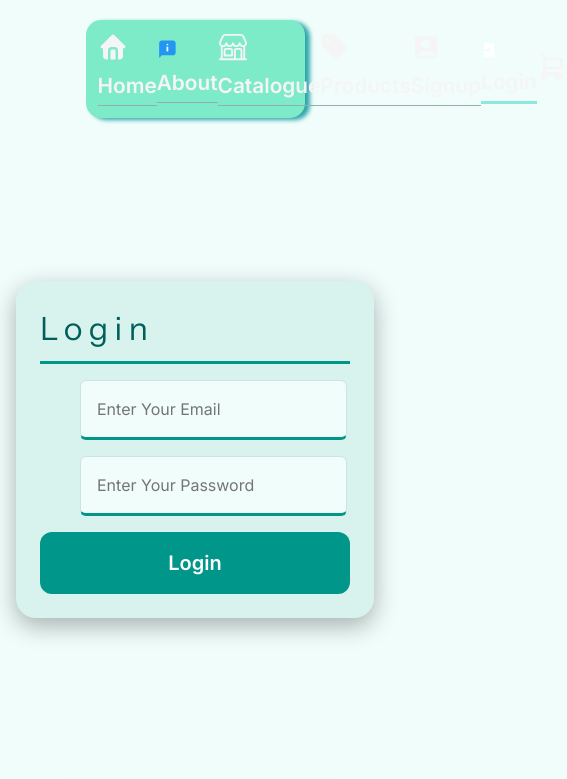
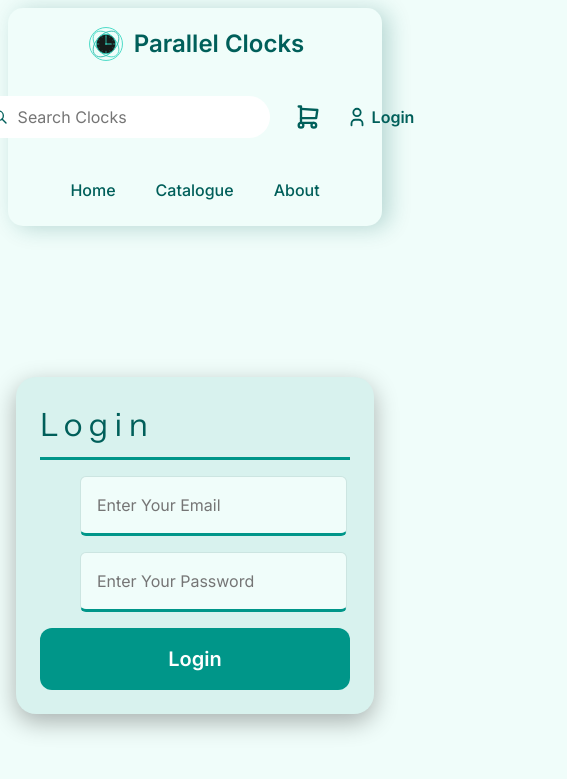
Before and after one commit to TalhahSanim/clocks-ecom, a React (Vite) app in the folder client/: page /login in a window 390 px wide. Shown: the top 779 px of the page, 567 px wide, since content can reach past the window. Built offline with nearby package versions, Linux system fonts and the light colour scheme; no server answers.

Commit message:
fixed nav

```diff
--- a/client/package.json
+++ b/client/package.json
@@ -12,6 +12,7 @@
   },
   "dependencies": {
     "@radix-ui/react-dialog": "^1.3.1",
+    "@radix-ui/react-dropdown-menu": "^2.2.1",
     "@radix-ui/react-select": "^2.4.1",
     "@radix-ui/react-toast": "^1.3.1",
     "@radix-ui/react-toggle": "^1.2.1",
--- a/client/src/App.jsx
+++ b/client/src/App.jsx
@@ -82,7 +82,7 @@ export default function App() {
 
             {/* Store Admin  */}
             <Route
-              path="/products"
+              path="/inventory"
               element={
                 <AdminRoute>
                   <ProductsPage />
@@ -90,7 +90,7 @@ export default function App() {
               }
             />
             <Route
-              path="/products/add"
+              path="/inventory/add"
               element={
                 <AdminRoute>
                   <AddProduct />
@@ -98,7 +98,7 @@ export default function App() {
               }
             />
             <Route
-              path="/products/:id/edit"
+              path="/inventory/:id/edit"
               element={
                 <AdminRoute>
                   <EditProduct />
--- /dev/null
+++ b/client/src/components/layout/AccountMenu.jsx
@@ -0,0 +1,42 @@
+// Account Menu in the Nav -> who is logged in , admin Link and logout
+import * as DropdownMenu from "@radix-ui/react-dropdown-menu";
+import { useNavigate } from "react-router-dom";
+import { useAuth } from "../../context/useAuth";
+import styles from "./AccountMenu.module.css";
+
+export default function AccountMenu() {
+  const { user, logout } = useAuth();
+  const navigate = useNavigate();
+  return (
+    <DropdownMenu.Root>
+      <DropdownMenu.Trigger className={styles.trigger}>{user.name || user.email} 🔻</DropdownMenu.Trigger>
+
+      <DropdownMenu.Portal>
+        <DropdownMenu.Content className={styles.content} align="end" sideOffset={6}>
+          <DropdownMenu.Label className={styles.label}>{user.email}</DropdownMenu.Label>
+          <DropdownMenu.Separator className={styles.separator} />
+
+          <DropdownMenu.Item className={styles.item} onSelect={() => navigate("/catalogue")}>
+            Store
+          </DropdownMenu.Item>
+          <DropdownMenu.Item className={styles.item} onSelect={() => navigate("/saved")}>
+            Saved For Later
+          </DropdownMenu.Item>
+          <DropdownMenu.Item className={styles.item} onSelect={() => navigate("/orders")}>
+            Orders
+          </DropdownMenu.Item>
+
+          {user.admin && (
+            <DropdownMenu.Item className={styles.item} onSelect={() => navigate("/inventory")}>
+              Inventory
+            </DropdownMenu.Item>
+          )}
+          <DropdownMenu.Separator className={styles.separator} />
+          <DropdownMenu.Item className={`${styles.item} ${styles.danger}`} onSelect={logout}>
+            Logout
+          </DropdownMenu.Item>
+        </DropdownMenu.Content>
+      </DropdownMenu.Portal>
+    </DropdownMenu.Root>
+  );
+}
--- a/client/src/components/layout/Nav.jsx
+++ b/client/src/components/layout/Nav.jsx
@@ -1,54 +1,76 @@
-import { Link, NavLink } from "react-router-dom";
-import { TbShoppingCart } from "react-icons/tb";
+// Site header -> logo Links,search and cart and account
+import { useState } from "react";
+import { Link, NavLink, useNavigate } from "react-router-dom";
+import { TbSearch, TbShoppingCart, TbUser } from "react-icons/tb";
+import { useAuth } from "../../context/useAuth";
 import { useCart } from "../../context/useCart";
+import AccountMenu from "./AccountMenu";
 import styles from "./Nav.module.css";
-import { RiLoginBoxFill } from "react-icons/ri";
-import { MdSell } from "react-icons/md";
-import { IoStorefrontOutline } from "react-icons/io5";
-import { FcAbout } from "react-icons/fc";
-import { TbHomeFilled } from "react-icons/tb";
-import { MdAccountBox } from "react-icons/md";
 
-const linkClass = ({ isActive }) => (isActive ? styles.active : styles.inactive);
+import logo from "../../assets/logo.svg";
 
-function Nav() {
+// current page link turns to light pill
+const linkClass = ({ isActive }) => (isActive ? `${styles.link} ${styles.active}` : styles.link);
+
+export default function Nav() {
+  const { user } = useAuth();
   const { count } = useCart();
+  const navigate = useNavigate();
+  const [search, setSearch] = useState("");
 
+  // Search sends user to catalogue with ?q=  and this filters via name
+  function handleSearch(e) {
+    e.preventDefault();
+    navigate(`/catalogue?q=${encodeURIComponent(search.trim())}`);
+  }
   return (
-    <>
-      <nav className={styles.nav}>
+    <header className={styles.header}>
+      <Link to="/" className={styles.brand}>
+        <img src={logo} alt="" className={styles.logo} /> Parallel Clocks
+      </Link>
+
+      <nav className={styles.links} aria-label="main">
         <NavLink to="/" end className={linkClass}>
-          <TbHomeFilled size={30} />
           Home
         </NavLink>
+        <NavLink to="/catalogue" className={linkClass}>
+          Catalogue
+        </NavLink>
         <NavLink to="/about" className={linkClass}>
-          <FcAbout />
           About
         </NavLink>
+        {user?.admin && (
+          <NavLink to="/inventory" className={linkClass}>
+            Inventory
+          </NavLink>
+        )}
+      </nav>
 
-        <NavLink to="/catalogue" className={linkClass}>
-          <IoStorefrontOutline size={30} />
-          Catalogue
-        </NavLink>
+      <div className={styles.tool}>
+        <form role="search" className={styles.search} onSubmit={handleSearch}>
+          <TbSearch aria-hidden="true" />
+          <input
+            type="search"
+            placeholder="Search Clocks"
+            aria-label="Search Clocks"
+            value={search}
+            onChange={(e) => setSearch(e.target.value)}
+          />
+        </form>
 
-        <NavLink to="/products" className={linkClass}>
-          <MdSell size={30} />
-          Products
-        </NavLink>
-        <NavLink to="/signup" className={linkClass}>
-          <MdAccountBox size={30} />
-          Signup
-        </NavLink>
-        <NavLink to="/login" className={linkClass}>
-          <RiLoginBoxFill className={styles.loginIcon} size="1rem" />
-          Login
-        </NavLink>
         <Link to="/cart" className={styles.cart} aria-label={`Cart, ${count} items`}>
-          <TbShoppingCart size={30} />
+          <TbShoppingCart size={28} />
           {count > 0 && <span className={styles.badge}>{count}</span>}
         </Link>
-      </nav>
-    </>
+
+        {user ? (
+          <AccountMenu />
+        ) : (
+          <Link to="/login" className={styles.login}>
+            <TbUser size={22} aria-hidden="true" /> Login
+          </Link>
+        )}
+      </div>
+    </header>
   );
 }
-export default Nav;
--- a/client/src/components/layout/Nav.module.css
+++ b/client/src/components/layout/Nav.module.css
@@ -1,77 +1,87 @@
-.nav {
+/* Nav  */
+.header {
   display: flex;
+  flex-wrap: wrap;
   align-items: center;
-  justify-content: space-evenly;
-  padding: 12px;
-  font-size: 10px;
-  /* background-color: rgba(47, 166, 172, 0.5); */
-  background: rgb(125, 234, 200);
+  justify-content: space-between;
+  justify-content: center;
+  gap: var(--space-5);
+  max-width: 1216px;
+  margin: var(--space-3) auto 0;
+  padding: var(--space-3) var(--space-5);
   border-radius: 15px;
-  width: 50%;
-  box-shadow: 5px 2px 4px 0 rgb(47, 166, 172);
-  margin: 20px auto;
-  /* position: fixed; */
-
-  @media (prefers-color-scheme: dark) {
-    background: var(--bg-secondary);
-  }
+  background: var(--color-header);
+  box-shadow: 7px 2px 22px rgb(0 95 90 /0.24);
 }
 
-.overlay {
-  position: absolute;
-  top: 0;
-  left: 0;
-  right: 0;
-  z-index: 10;
-}
-
-.loginIcon {
-  color: white;
-}
-
-.tagline {
-  text-align: right;
-  color: white;
-  font-style: italic;
-}
-
-.nav a {
+.brand {
+  display: inline-flex;
+  align-items: center;
+  gap: var(--space-2);
+  color: var(--color-heading);
+  font-size: 1.5rem;
+  font-weight: 700;
   text-decoration: none;
-  color: whitesmoke;
-  padding-bottom: 4px;
-  font-size: 1.3rem;
-}
-
-.nav a.active {
-  font-weight: 700;
-  border-bottom: 3px solid #8ee9dd;
-}
-
-.nav a.inactive {
-  font-weight: 700;
-  border-bottom: 1px solid #92aeb0;
-}
-
-.navTitle {
-  color: #6fd4c8;
-  font-size: 6rem;
-  font-weight: 700;
-  text-align: left;
-  margin: 8rem 0 10rem;
-  text-shadow: 4px 2px 2px rgba(0, 0, 0, 0.5);
-  position: relative;
 }
 
 .logo {
-  font-size: 2rem;
-  font-weight: 700;
+  width: 2.5rem;
+  height: 2.5rem;
+  display: block;
 }
-/* Cart Icon with count */
+
+.links {
+  display: flex;
+  gap: var(--space-2);
+}
+
+.link {
+  padding: var(--space-2) var(--space-3);
+  border-radius: 999px;
+  color: var(--color-heading);
+  font-weight: 500;
+  text-decoration: none;
+}
+
+.link:hover {
+  background: var(--color-pill);
+}
+.active {
+  background: var(--color-pill);
+  font-weight: 600;
+}
+
+.tool {
+  display: flex;
+  align-items: center;
+  gap: var(--space-4);
+}
+
+.search {
+  display: flex;
+  align-items: center;
+  gap: var(--space-2);
+  width: 260px;
+  padding: var(--space-2) var(--space-3);
+  border-radius: 999px;
+  background: #fff;
+  color: var(--color-heading);
+}
+.search input {
+  flex: 1;
+  min-width: 0;
+  border: none;
+  outline: none;
+  background: none;
+  font: inherit;
+}
+
 .cart {
   position: relative;
   display: inline-flex;
   color: var(--color-heading);
 }
+
 .badge {
   position: absolute;
   top: -6px;
@@ -83,6 +93,35 @@
   color: #fff;
   font-size: 0.75rem;
   font-weight: 600;
+  line-height: 1.25rem;
   text-align: center;
-  line-height: 1.25rem;
 }
+
+.login {
+  display: inline-flex;
+  align-items: center;
+  gap: var(--space-1);
+  color: var(--color-heading);
+  font-weight: 600;
+  text-decoration: none;
+}
+
+/* Mobiles -> logo and tools on top and links under with search being full width */
+@media (max-width: 900px) {
+  .header {
+    margin: var(--space-2);
+    padding: var(--space-3);
+  }
+  .links {
+    order: 3;
+    width: 100%;
+    justify-content: center;
+  }
+  .search {
+    width: 100%;
+  }
+  .tools {
+    flex-wrap: wrap;
+    width: 100%;
+  }
+}
--- a/client/src/components/products/ProductList.jsx
+++ b/client/src/components/products/ProductList.jsx
@@ -88,7 +88,7 @@ export default function ProductList() {
                 </td>
                 <td>
                   <div className={styles.actions}>
-                    <Link to={`/products/${product.id}/edit`} className={styles.edit}>
+                    <Link to={`/inventory/${product.id}/edit`} className={styles.edit}>
                       Edit
                     </Link>
                     <ConfirmDelete name={product.name} onConfirm={() => handleDelete(product)} />
--- a/client/src/pages/Login.jsx
+++ b/client/src/pages/Login.jsx
@@ -18,7 +18,7 @@ function LoginPage() {
     try {
       const user = await loginUser(email, password);
       login(user);
-      navigate("/products");
+      navigate(user.admin ? "/inventory" : "/catalogue");
     } catch (error) {
       setErrorMessage(error.message);
     }
--- a/client/src/pages/ProductDetails.jsx
+++ b/client/src/pages/ProductDetails.jsx
@@ -49,7 +49,7 @@ export default function ProductDetails() {
             <AddToCartButton product={product} />
             <SaveButton clock={product} />
             {user?.admin && (
-              <Link to={`/products/${id}/edit`} className={styles.edit}>
+              <Link to={`/inventory/${id}/edit`} className={styles.edit}>
                 Edit Clock
               </Link>
             )}
--- a/client/src/pages/ProductsPage.jsx
+++ b/client/src/pages/ProductsPage.jsx
@@ -16,7 +16,7 @@ function ProductsPage() {
           <h1 className={styles.heading}>Store Admin</h1>
           <p className={styles.subtitle}>Admins only. Add, edit and delete clocks.</p>
         </div>
-        <Link to="/products/add" className={styles.addButton}>
+        <Link to="/inventory/add" className={styles.addButton}>
           <TbPlus aria-hidden="true" /> Add Clock
         </Link>
       </div>
--- a/client/src/pages/Signup.jsx
+++ b/client/src/pages/Signup.jsx
@@ -20,7 +20,7 @@ function Signup() {
     try {
       const user = await registerUser(name, email, password);
       login(user);
-      navigate("/products");
+      navigate(user.admin ? "/inventory" : "/catalogue");
     } catch (error) {
       setErrorMessage(error.message);
     }
```
Also changed, not shown: client/src/components/layout/AccountMenu.module.css (added, +49 -0 lines), client/src/assets/logo.svg (added), 1 other file (tests, documents, lock files or other folders).
